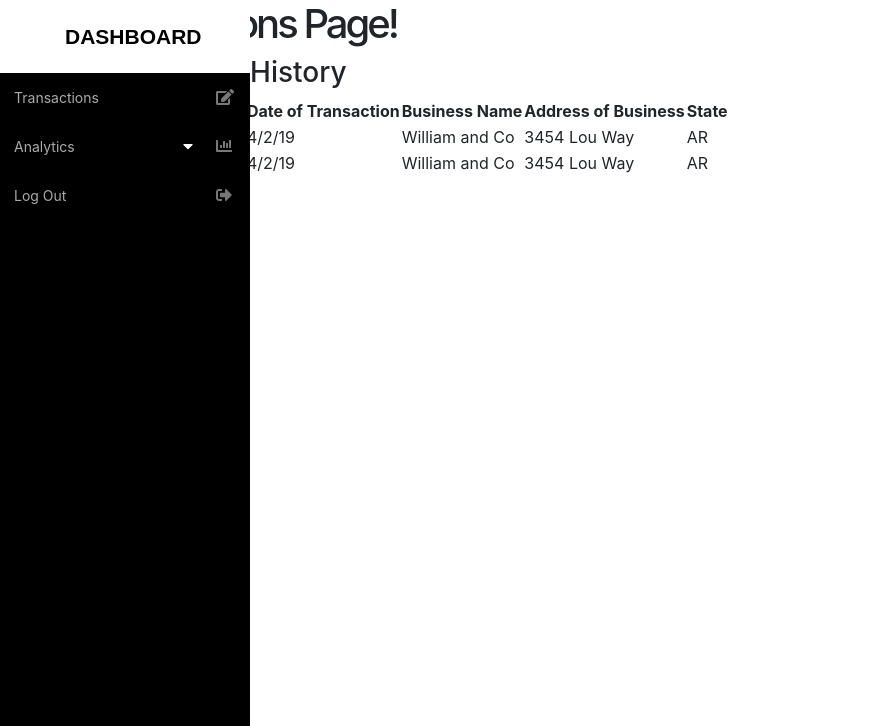
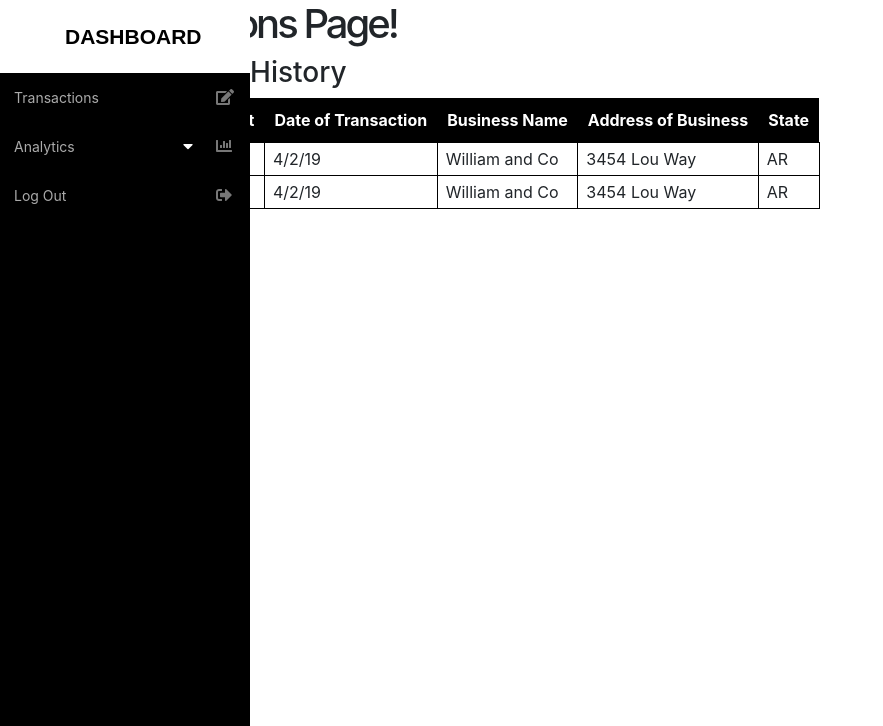
Before and after one commit to karlhickel/Database-Final-Project, a Django app: template finance_manager/templates/financeManager/transactions.html in a window 1280 px wide. Shown: the top 726 px of the page, without its empty margins (0-883 px from the left). Run offline with Django 3.2, Linux system fonts and the light colour scheme; the template is opened without the code that fills it, so the values that code supplies are empty; some libraries are stand-ins or nearby versions.

Commit message:
started transactions css

```diff
--- /dev/null
+++ b/finance_manager/static/financeManager/css/transactions.css
@@ -0,0 +1,16 @@
+table {
+    border-collapse: collapse;
+
+}
+
+table th{
+    text-align: left;
+    background-color: black;
+    color: #ffffff;
+    padding: 10px;
+}
+
+table td{
+    border: 1px solid black;
+    padding: 4px 8px;
+}
--- a/finance_manager/templates/financeManager/transactions.html
+++ b/finance_manager/templates/financeManager/transactions.html
@@ -1,5 +1,6 @@
 {% extends "financeManager/parent.html" %}
 {% block body %}
+    <link rel="stylesheet" type="text/css" href="/static/financeManager/css/transactions.css" />
   <h1>Transactions Page!</h1>
   <h3>
         Transaction History
```
